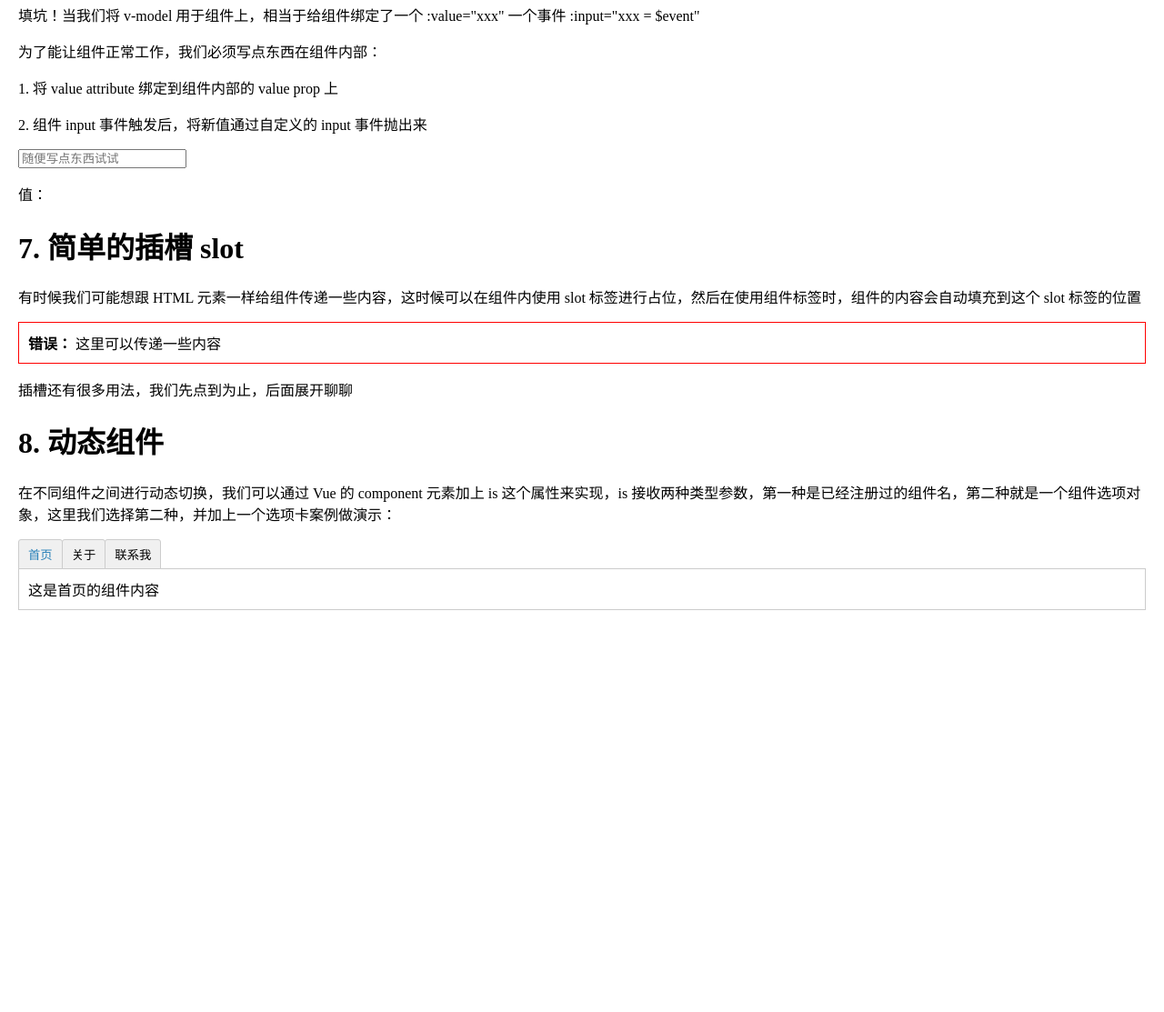
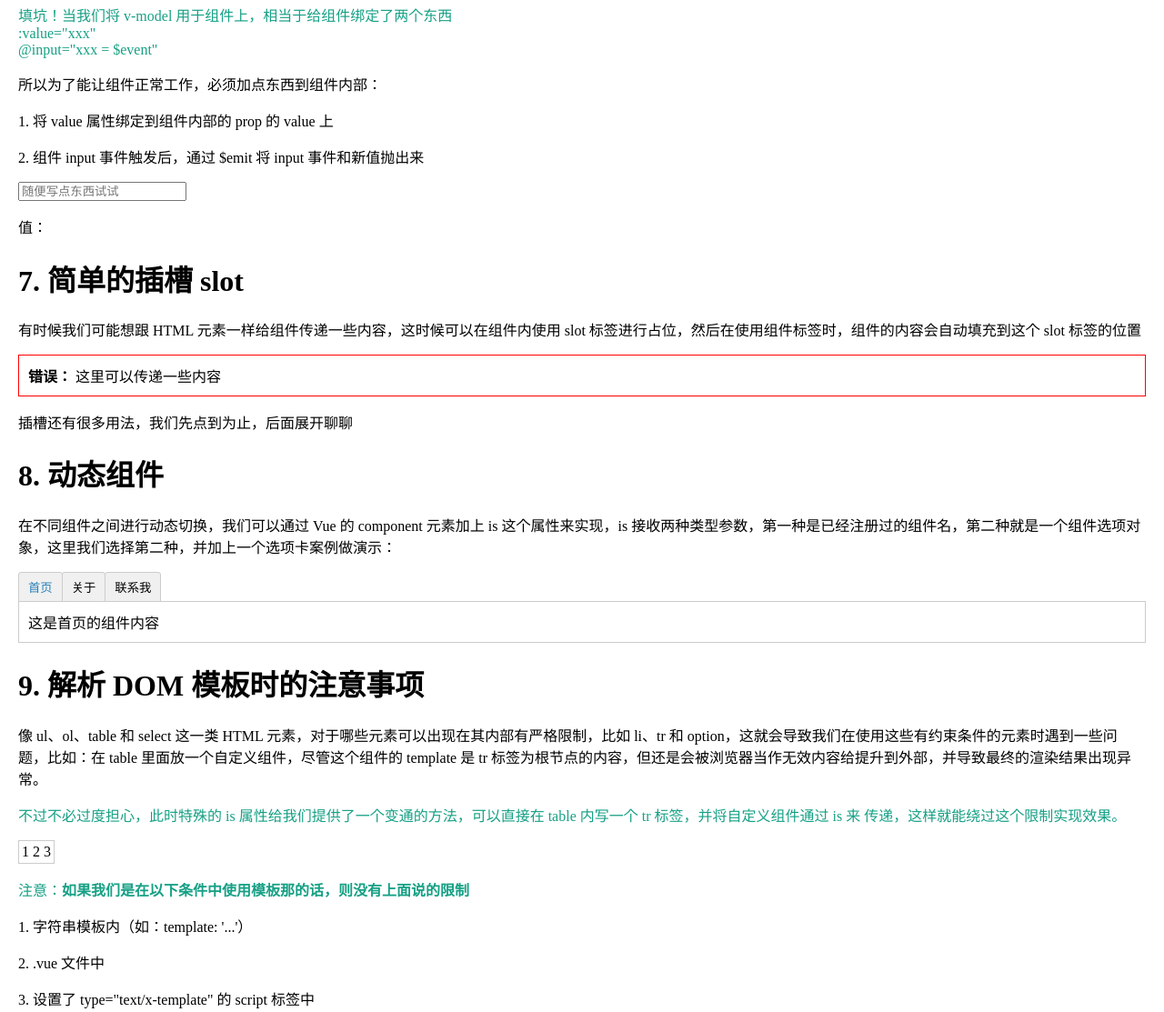
Before and after one commit to fengstats/learn-frontend, a plain HTML site: page vue2/01-基础/09-组件基础.html in a window 1280 px wide. Shown: the part 2180-3293 px from the top of the page at 91% size. Drawn offline with Linux system fonts and the light colour scheme.

Commit message:
Vue2 自定义组件在解析 DOM 的注意事项 + 更改前面章节措辞

```diff
--- a/vue2/01-基础/09-组件基础.html
+++ b/vue2/01-基础/09-组件基础.html
@@ -99,10 +99,16 @@
       <p>通过 arguments 接收一个伪数组参数列表，会接收所有 $emit 传递的参数</p>
       <cpn2 @give="say(arguments)"></cpn2>
       <h2>6.4 在组件上使用 v-model</h2>
-      <p>填坑！当我们将 v-model 用于组件上，相当于给组件绑定了一个 :value="xxx" 一个事件 :input="xxx = $event"</p>
-      <p>为了能让组件正常工作，我们必须写点东西在组件内部：</p>
-      <p>1. 将 value attribute 绑定到组件内部的 value prop 上</p>
-      <p>2. 组件 input 事件触发后，将新值通过自定义的 input 事件抛出来</p>
+      <p class="note">
+        填坑！当我们将 v-model 用于组件上，相当于给组件绑定了两个东西
+        <br />
+        :value="xxx"
+        <br />
+        @input="xxx = $event"
+      </p>
+      <p>所以为了能让组件正常工作，必须加点东西到组件内部：</p>
+      <p>1. 将 value 属性绑定到组件内部的 prop 的 value 上</p>
+      <p>2. 组件 input 事件触发后，通过 $emit 将 input 事件和新值抛出来</p>
       <cpn3 v-model="cpn3Value" placeholder="随便写点东西试试"></cpn3>
       <p>值：{{ cpn3Value }}</p>
 
@@ -122,13 +128,33 @@
 
       <button
         v-for="tab in tabs"
-        :key="tab.id"
+        :key="tab.name"
         :class="['tab-button', { 'tab-active': currentTab === tab  } ]"
         @click="currentTab = tab"
       >
         {{ tab.name }}
       </button>
       <component :is="currentTab.component"></component>
+
+      <h1>9. 解析 DOM 模板时的注意事项</h1>
+      <p>
+        像 ul、ol、table 和 select 这一类 HTML 元素，对于哪些元素可以出现在其内部有严格限制，比如 li、tr 和
+        option，这就会导致我们在使用这些有约束条件的元素时遇到一些问题，比如：在 table
+        里面放一个自定义组件，尽管这个组件的 template 是 tr
+        标签为根节点的内容，但还是会被浏览器当作无效内容给提升到外部，并导致最终的渲染结果出现异常。
+      </p>
+      <p class="note">
+        不过不必过度担心，此时特殊的 is 属性给我们提供了一个变通的方法，可以直接在 table 内写一个 tr
+        标签，并将自定义组件通过 is 来 传递，这样就能绕过这个限制实现效果。
+      </p>
+      <table style="border: 1px solid #ccc">
+        <!-- <tr-row></tr-row> -->
+        <tr is="tr-row"></tr>
+      </table>
+      <p class="note">注意：<strong>如果我们是在以下条件中使用模板那的话，则没有上面说的限制</strong></p>
+      <p>1. 字符串模板内（如：template: '...'）</p>
+      <p>2. .vue 文件中</p>
+      <p>3. 设置了 type="text/x-template" 的 script 标签中</p>
     </div>
     <script src="../vue.js"></script>
     <script>
@@ -228,6 +254,15 @@
               </div>
             `,
           },
+          'tr-row': {
+            template: `
+              <tr>
+                <td>1</td>
+                <td>2</td>
+                <td>3</td>
+              </tr>
+            `,
+          },
         },
         computed: {
           // NOTE: 这里有更简单的写法，不存储 tabId 而是直接存储 tab，这样练计算属性都省了
```
Also changed, not shown: vue2/01-基础/01-实例.html (+1 -0 lines), vue2/01-基础/02-模板语法.html (+19 -19 lines).
